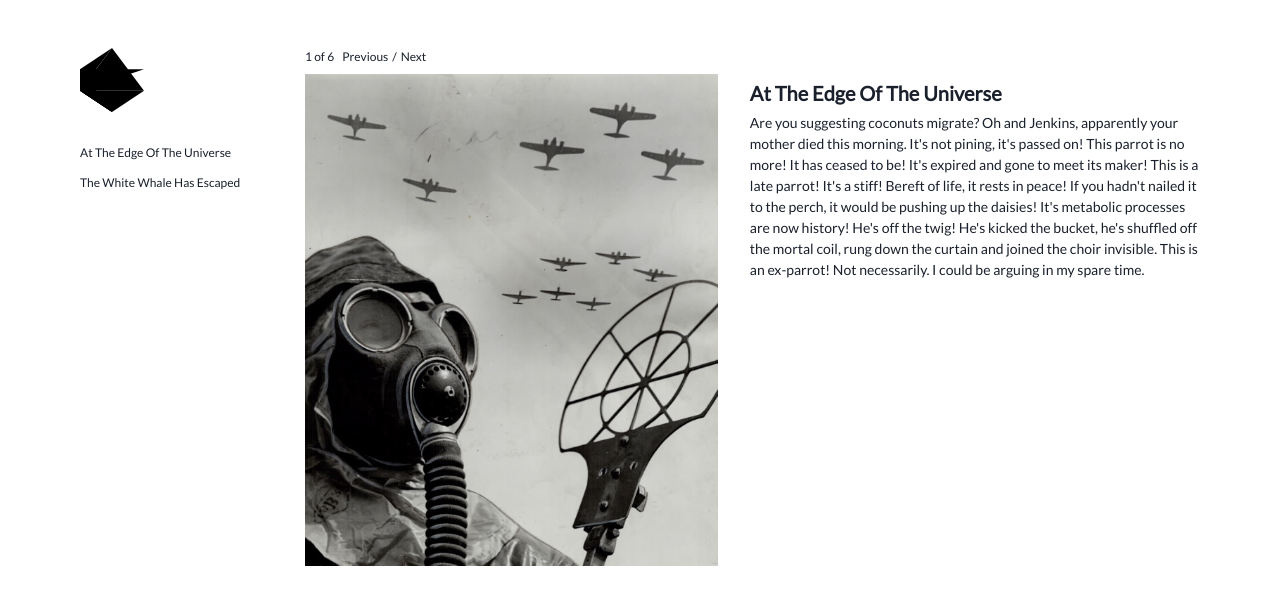
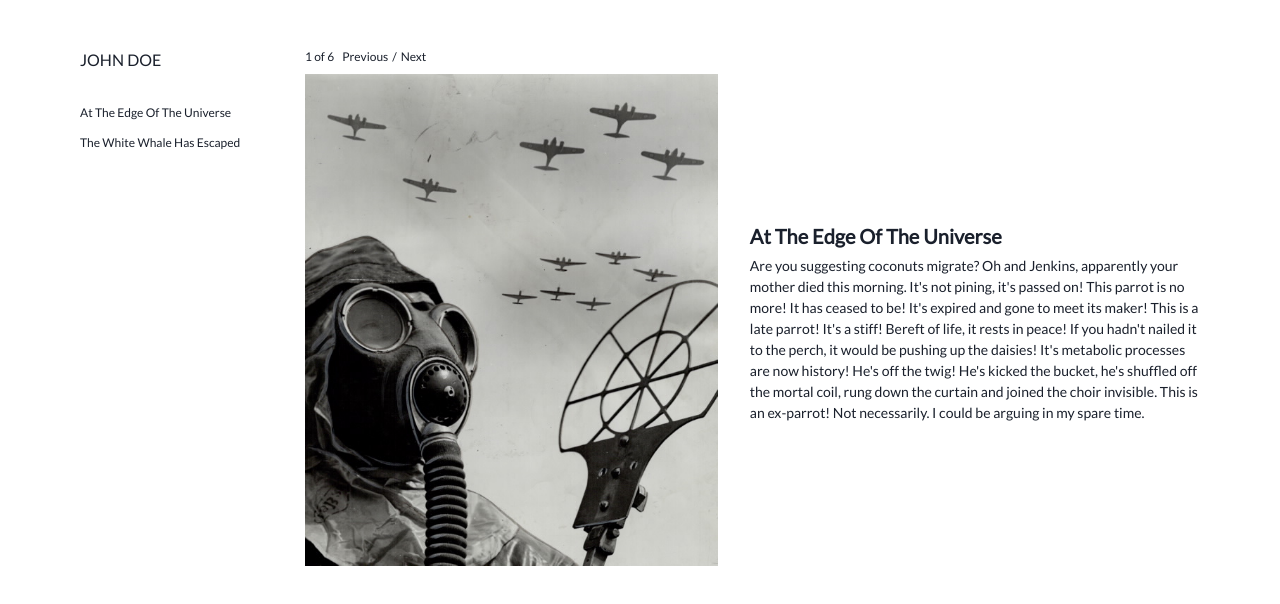
Before and after one commit to Yeshwanthyk/pinckers-template, a Next.js app: page /projects/at-the-edge-of-the-universe in a window 1280 px wide. Shown: the top 604 px of the page. Built offline with nearby package versions, Linux system fonts and the light colour scheme.

Commit message:
Show name instead of logo

```diff
--- a/siteData.js
+++ b/siteData.js
@@ -2,7 +2,7 @@ const siteData = {
   author: 'John Doe',
   websiteName: 'John Doe Portfolio',
   facebook: 'yesh.yk',
-  twitter: 'yesh',
+  instagram: '__yesh__',
   mainImage: '/at-the-edge-of-the-universe/4.jpg',
   websiteUrl: 'https://pinckers-template.hsey.vercel.app/',
   projects: [
--- a/src/components/Logo.js
+++ /dev/null
@@ -1,22 +0,0 @@
-import React from 'react';
-
-const Logo = () => {
-  return (
-    <svg viewBox="0 0 6 6" xmlns="http://www.w3.org/2000/svg">
-      <polygon class="e" points="0 2 0 2 6 2"></polygon>
-      <polygon class="e" points="3 0 0 2 0 4"></polygon>
-      <polygon class="e" points="0 2 3 6 0 4"></polygon>
-      <polygon class="c" points="6 2 0 4 0 2"></polygon>
-      <polygon class="b" points="0 2 0 4 3 6"></polygon>
-      <polygon class="e" points="0 2 3 6 0 4"></polygon>
-      <polygon class="e" points="3 0 6 4 0 4"></polygon>
-      <polygon class="e" points="0 4 3 0 0 4"></polygon>
-      <polygon class="a" points="3 0 3 0 6 2"></polygon>
-      <polygon class="a" points="0 4 3 6 6 4"></polygon>
-      <polygon class="d" points="3 6 3 0 3 0"></polygon>
-      <polygon class="f" points="0 4 0 4 3 0"></polygon>
-    </svg>
-  );
-};
-
-export default Logo;
--- a/src/components/ProjectImages.js
+++ b/src/components/ProjectImages.js
@@ -52,7 +52,7 @@ const ProjectImages = ({
       )}
 
       {photoIndex === 0 && (
-        <Box alignSelf="flex-start">
+        <Box alignSelf="center">
           <Box
             textTransform="capitalize"
             my={1}
--- a/src/components/SideNav.js
+++ b/src/components/SideNav.js
@@ -2,17 +2,14 @@ import React from 'react';
 import { Box, Flex, List } from '@chakra-ui/react';
 import Link from 'next/link';
 import siteData from '../../siteData';
-import Logo from './Logo';
 
 const SideNav = () => {
   return (
     <Box as="nav">
       <Flex flexDirection="column">
-        <Box mb={8} width="4rem">
+        <Box mb={8} width={['5rem', '10rem']}>
           <Link href="/">
-            <a>
-              <Logo />
-            </a>
+            <a>{siteData.author.toUpperCase()}</a>
           </Link>
         </Box>
         <List>
```
